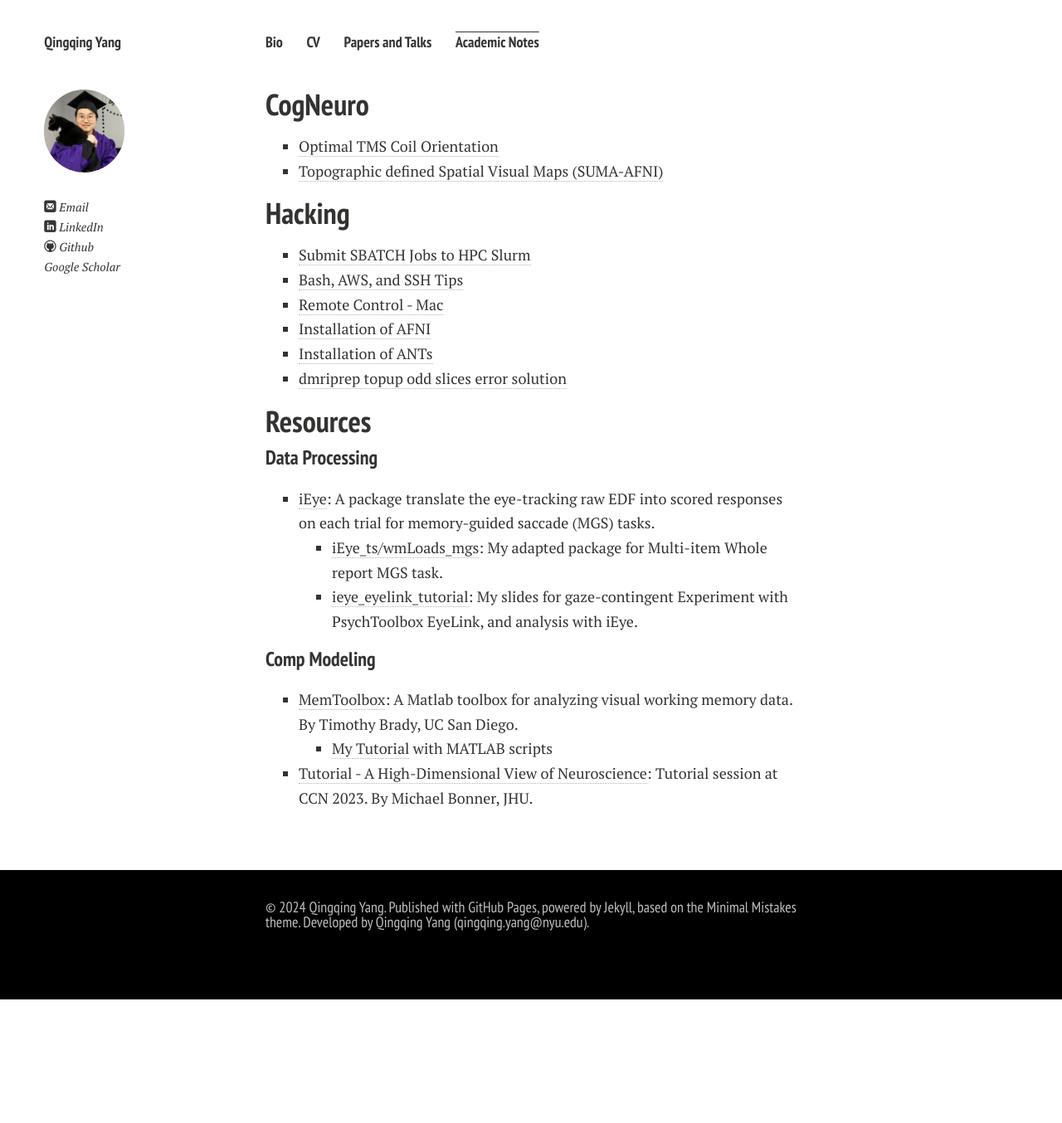
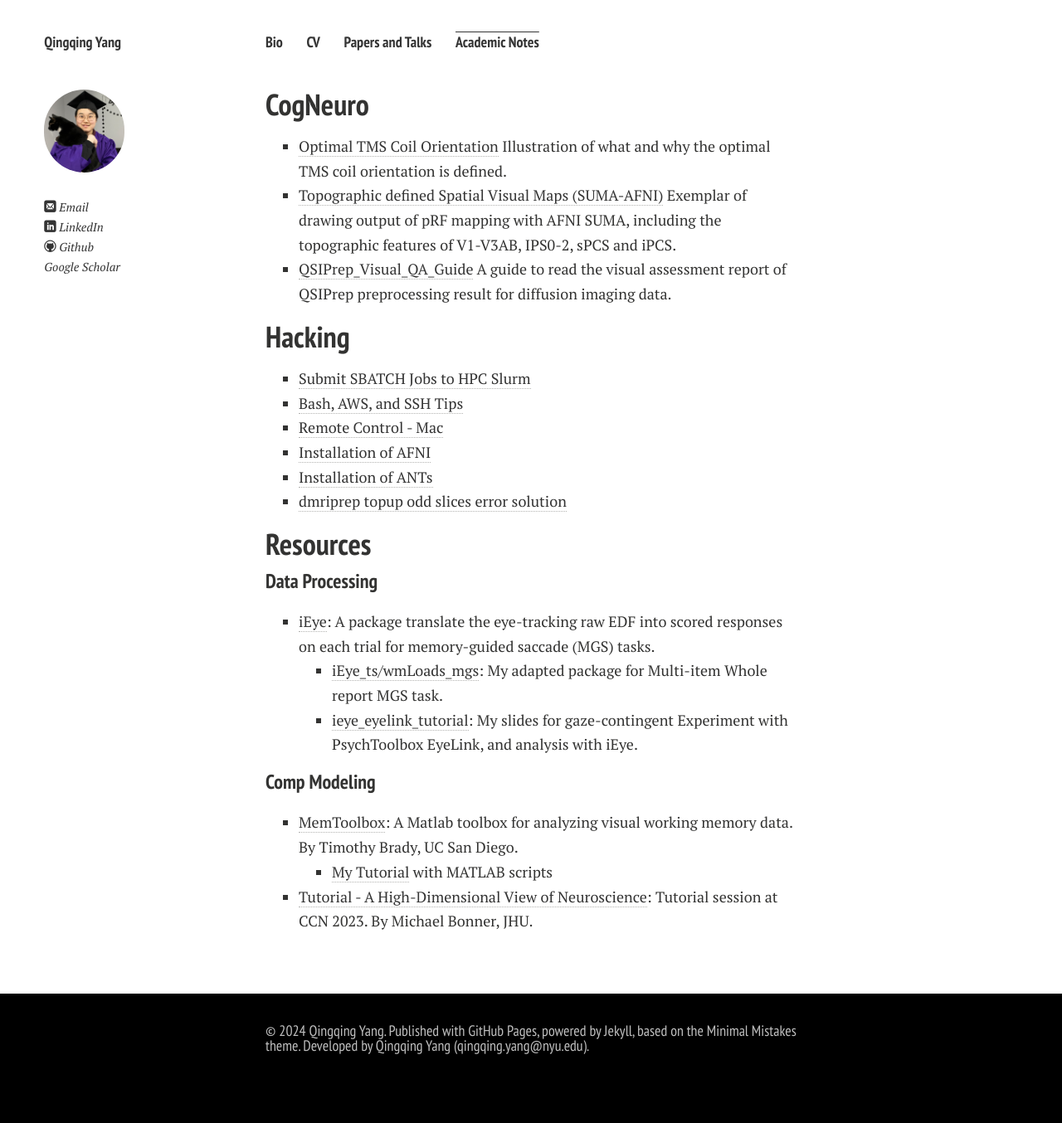
Before and after one commit to Qingqing-Yang-177/Qingqing-Yang-177.github.io, a Jekyll site: the page built from blogs.md, in a window 1280 px wide. Shown: the whole page at 83% size. Built offline with Jekyll 4.4.1, drawn with Linux system fonts in a browser that asks for light colours; nearby versions of some CDN libraries; comment, search, counter and statistics services are not loaded; a style sheet for code colours, icons or effects is not loaded; before the commit the page ends 1205 px from its top, so only the background shows below that.

Commit message:
Update blogs.md
added some illustration of cogneuro blogs

```diff
--- a/blogs.md
+++ b/blogs.md
@@ -7,7 +7,11 @@ title: blogs
 ## CogNeuro
 
 - [Optimal TMS Coil Orientation](https://classic-comb-130.notion.site/Optimal-TMS-Coil-Orientation-67cead69b489400e82980f61b68994c1?pvs=4)
+  Illustration of what and why the optimal TMS coil orientation is defined.
 - [Topographic defined Spatial Visual Maps (SUMA-AFNI)](https://classic-comb-130.notion.site/Topographical-Spatial-Visual-Maps-183d241be78e4a37b98755d7fdab9bba?pvs=4)
+  Exemplar of drawing output of pRF mapping with AFNI SUMA, including the topographic features of V1-V3AB, IPS0-2, sPCS and iPCS.
+- [QSIPrep_Visual_QA_Guide](https://github.com/Qingqing-Yang-177/QSIPrep_Visual_QA_Guide)
+  A guide to read the visual assessment report of QSIPrep preprocessing result for diffusion imaging data.
 
 ## Hacking
 
```
